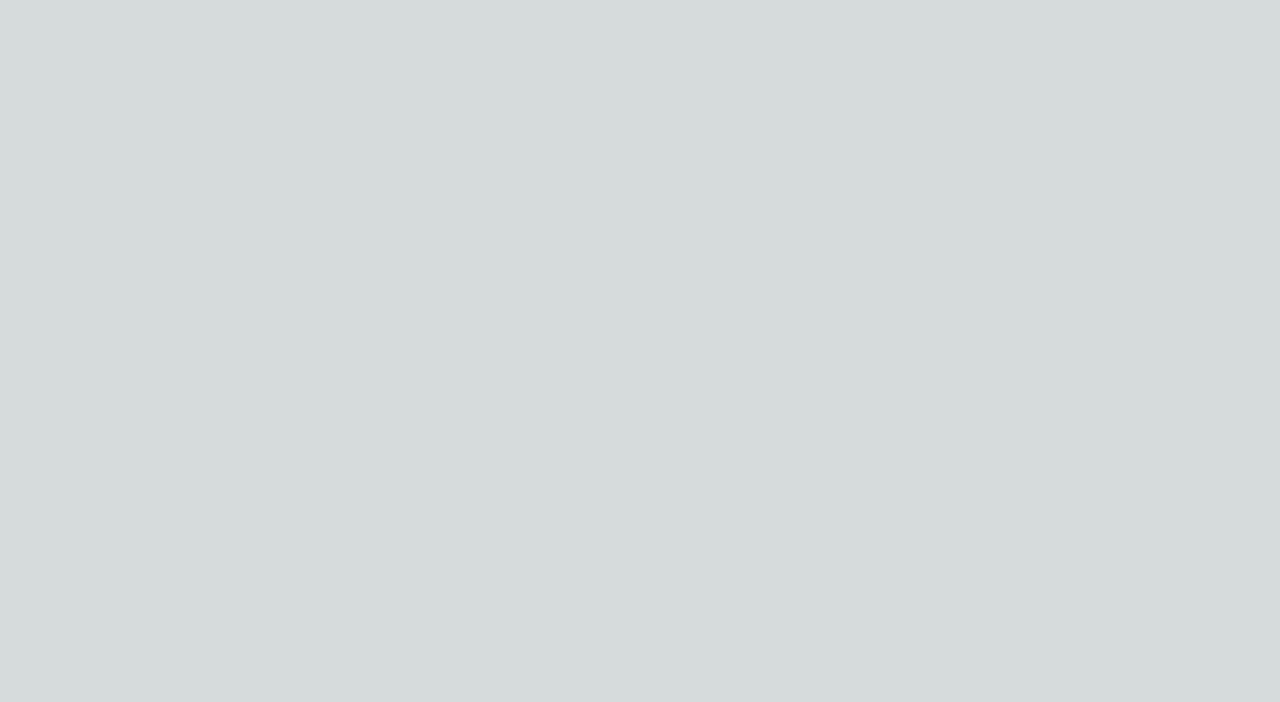
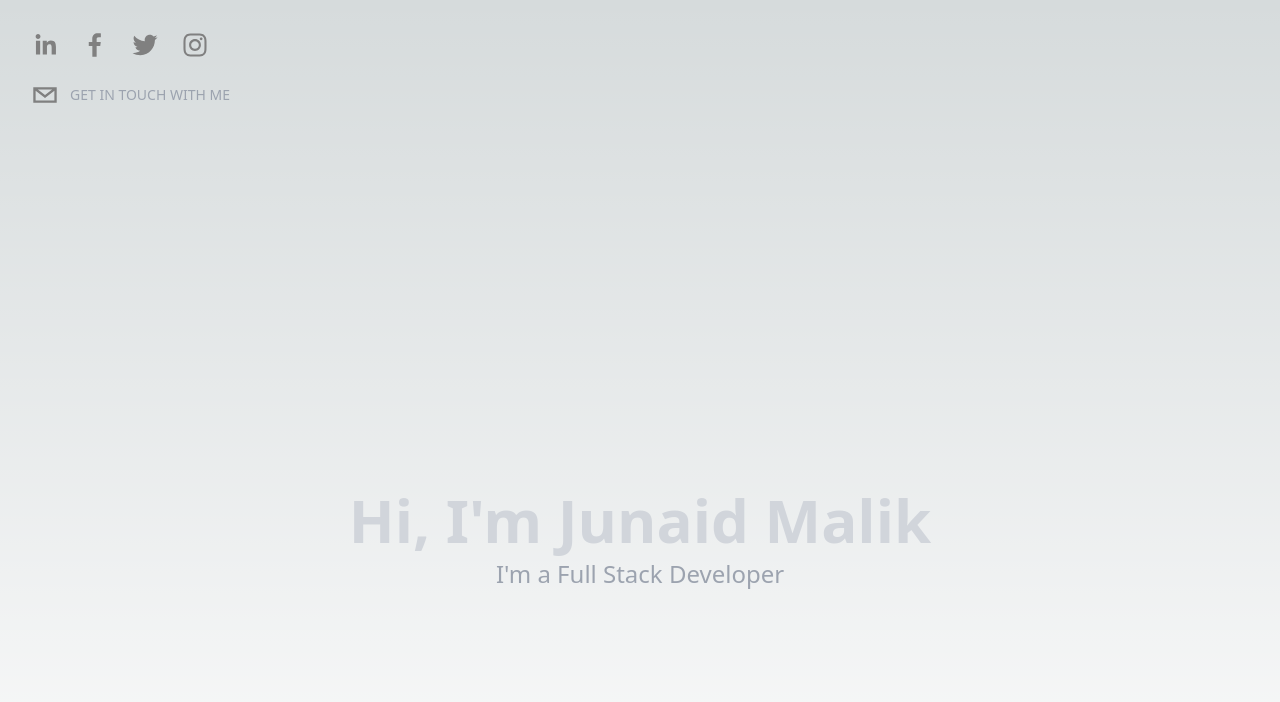
Before and after one commit to junaid109/junaid109-portfolio-2023, a Next.js app: page / in a window 1280 px wide. Shown: the top 702 px of the page. Built offline with nearby package versions, Linux system fonts and the light colour scheme.

Commit message:
Update index.tsx

```diff
--- a/pages/index.tsx
+++ b/pages/index.tsx
@@ -2,6 +2,8 @@ import Head from 'next/head'
 import Image from 'next/image'
 import { Inter } from '@next/font/google'
 import styles from '@/styles/Home.module.css'
+import Header from '@/components/Header'
+import Hero from '@/components/Hero'
 
 const inter = Inter({ subsets: ['latin'] })
 
@@ -16,8 +18,13 @@ export default function Home() {
       </Head>
 
      {/* Header */}
+    <Header></Header>
 
      {/* Hero */}
+     <section id="hero">
+     <Hero></Hero>
+
+     </section>
 
      {/* About */}
 
```
